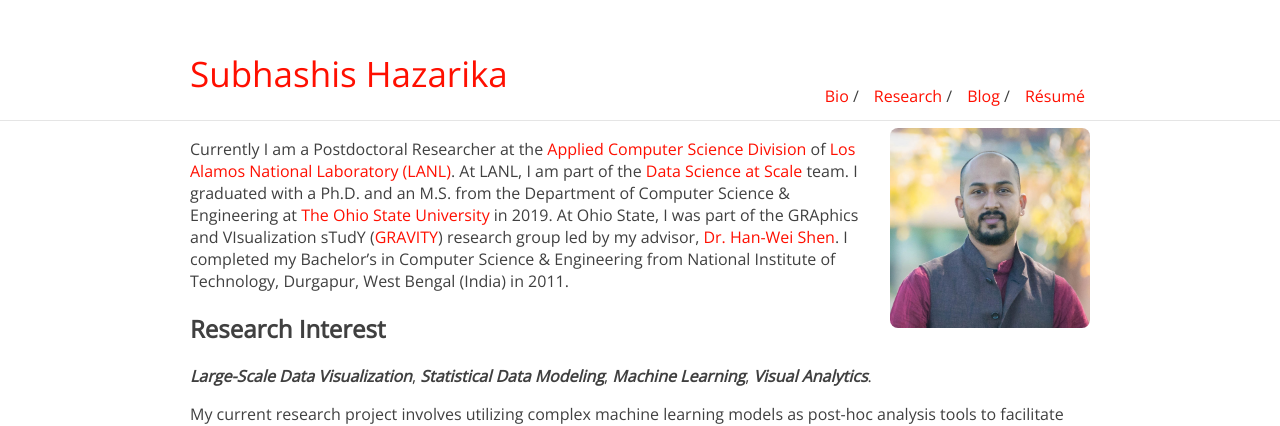
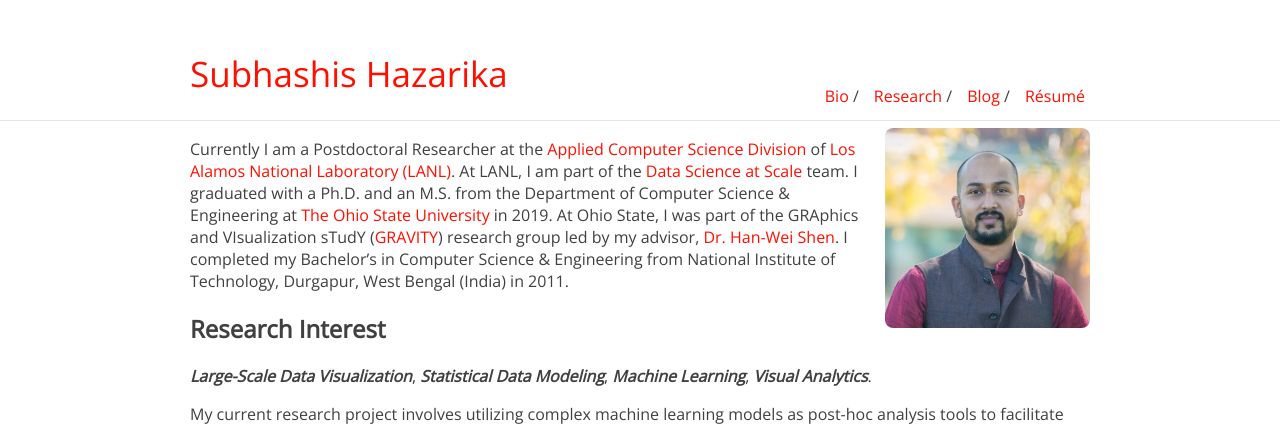
Before and after one commit to subhashis-parc/subhashis.github.io, a Jekyll site: the page built from index.md, in a window 1280 px wide. Shown: the top 426 px of the page. Built offline with Jekyll 4.4.1, drawn with Linux system fonts in a browser that asks for light colours.

Commit message:
picture size

```diff
--- a/_sass/vars.scss
+++ b/_sass/vars.scss
@@ -4,7 +4,7 @@
 
 $accent: #FF0F00;
 $image-size: 200px;
-$new-image-size: 200px;
+$new-image-size: 205px;
 
 /*
  * Build Variables, don't touch
```
